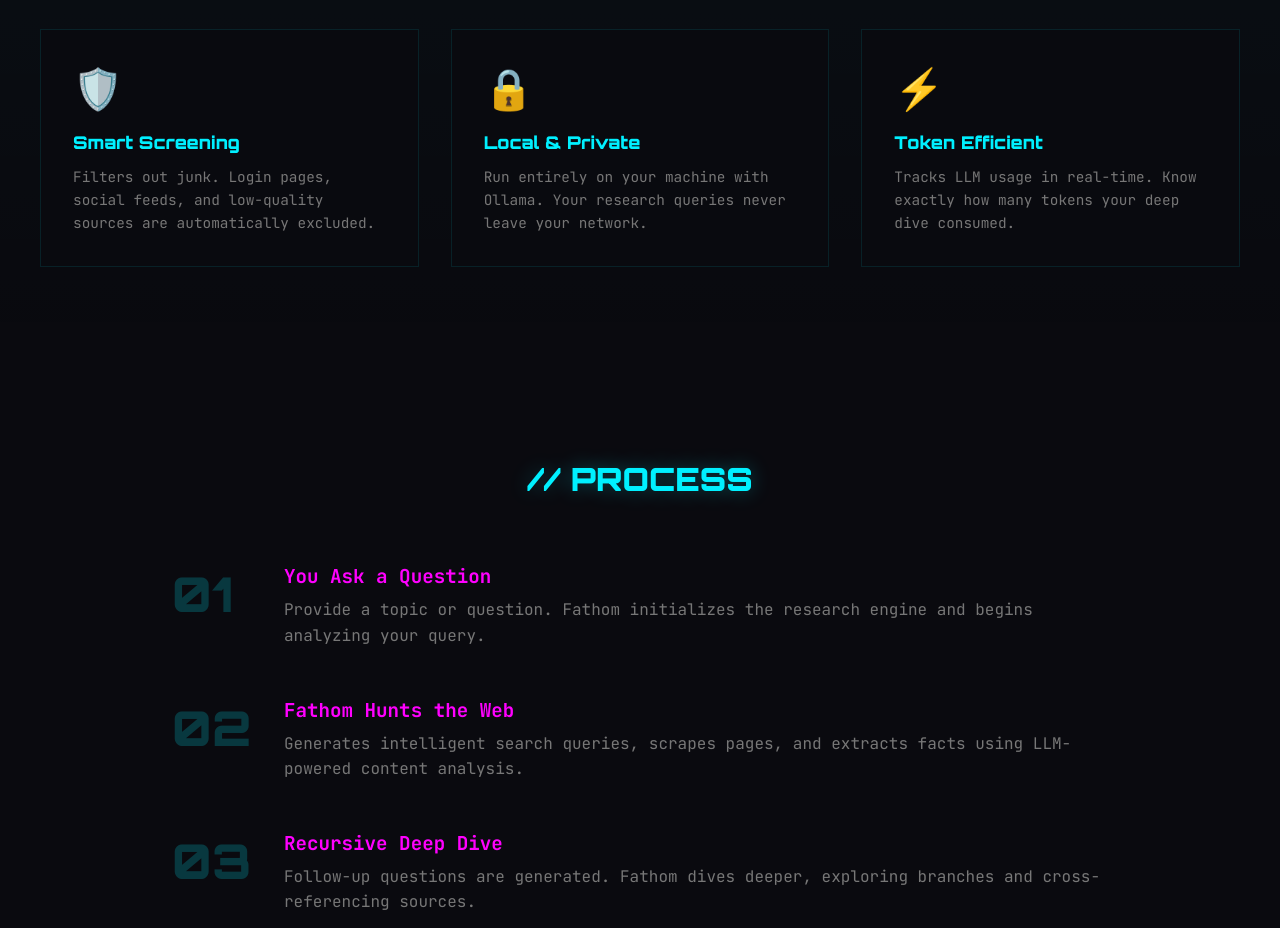
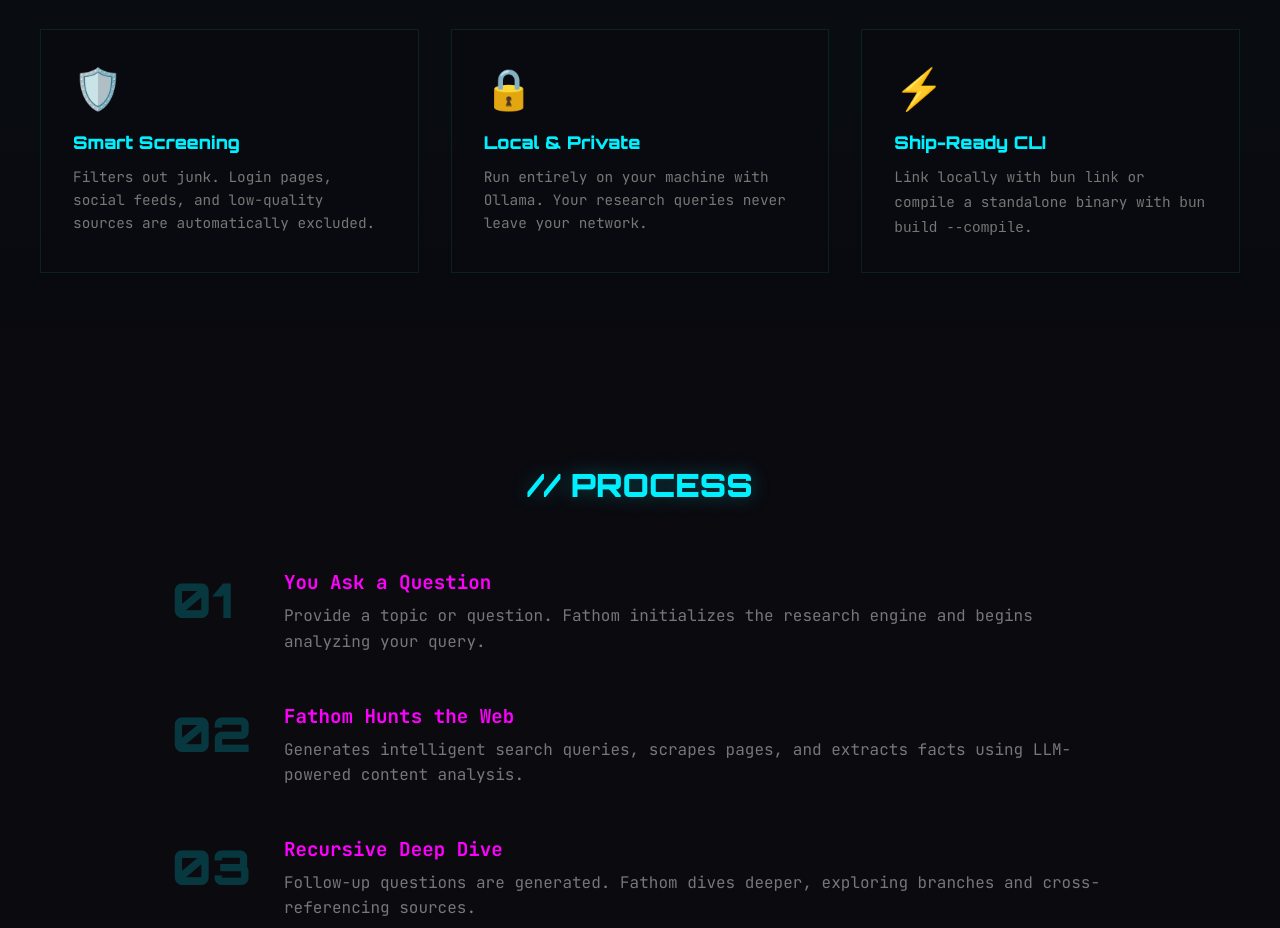
Before and after one commit to mrorigo/fathom, a website: page docs/index.html in a window 1280 px wide. Shown: the part 1264-2192 px from the top of the page. Drawn offline with Linux system fonts and the light colour scheme.

Commit message:
docs: update site and bump version to 0.2.0

```diff
--- a/docs/index.html
+++ b/docs/index.html
@@ -602,9 +602,9 @@
             </div>
             <div class="feature-card">
                 <div class="feature-icon">⚡</div>
-                <h3 class="feature-title">Token Efficient</h3>
-                <p class="feature-desc">Tracks LLM usage in real-time. Know exactly how many tokens your deep dive
-                    consumed.</p>
+                <h3 class="feature-title">Ship-Ready CLI</h3>
+                <p class="feature-desc">Link locally with <code>bun link</code> or compile a standalone binary with
+                    <code>bun build --compile</code>.</p>
             </div>
         </div>
     </section>
@@ -650,7 +650,7 @@
 
     <footer>
         <div class="footer-logo">FATHOM</div>
-        <p>Built with 🧠 and Bun. <a href="https://github.com/yourusername/fathom">View on GitHub</a></p>
+        <p>Built with 🧠 and Bun. <a href="https://github.com/mrorigo/fathom">View on GitHub</a></p>
         <p style="margin-top: 0.5rem;">MIT License</p>
     </footer>
 
@@ -670,7 +670,7 @@
                 ]
             },
             {
-                cmd: 'fathom "Best practices for building REST APIs" --verbose',
+                cmd: 'OPENAI_API_KEY=sk-... fathom "Best practices for building REST APIs" --verbose',
                 output: [
                     { text: '🔍 Searching: "REST API design principles 2024"', type: 'info' },
                     { text: '📄 Scrape success: https://swagger.io/...', type: '' },
--- a/package.json
+++ b/package.json
@@ -1,6 +1,6 @@
 {
   "name": "fathom",
-  "version": "0.1.0",
+  "version": "0.2.0",
   "description": "Deep research and intelligence from the command line, powered by Bun.",
   "license": "MIT",
   "author": "origo",
```
